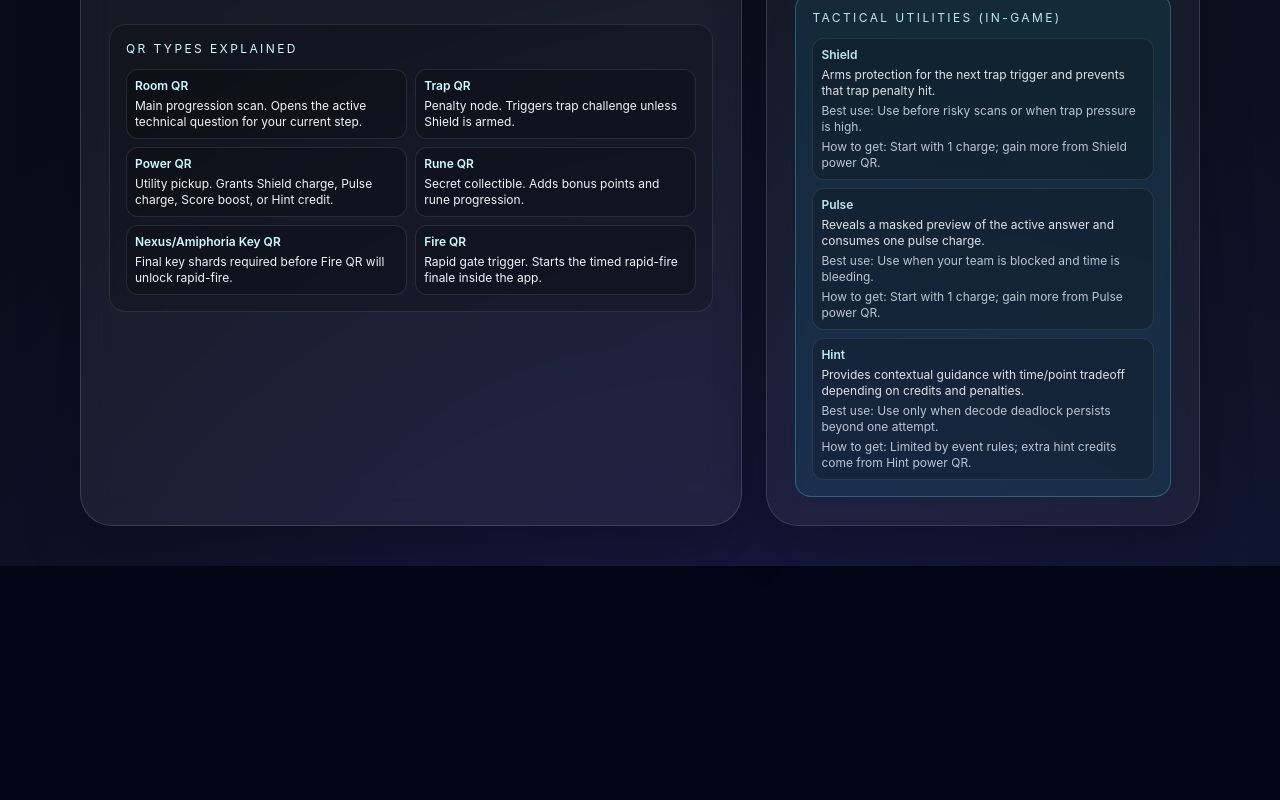
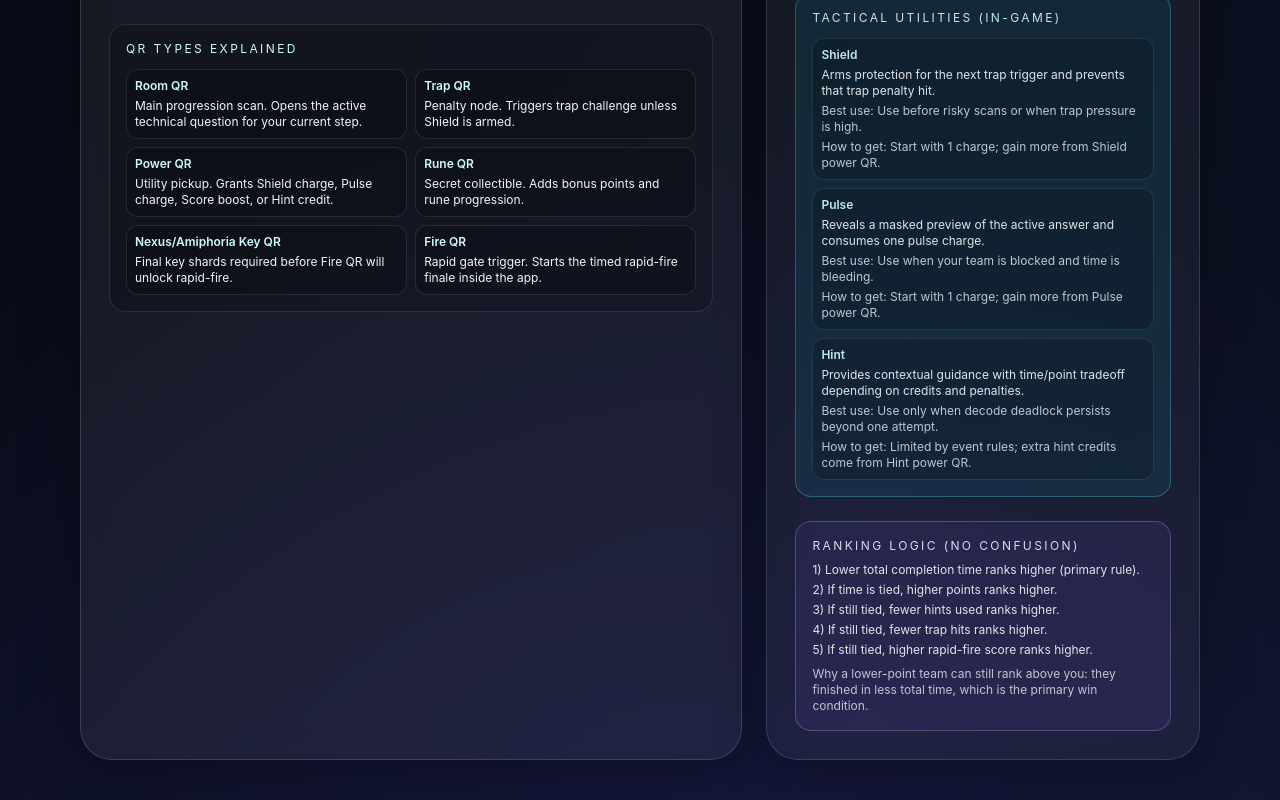
Before and after one commit to Anish17-Shanu/Scan_to_Survive, a React (Vite) app in the folder frontend/: page /#/ in a window 1280 px wide. Shown: the part 1224-2024 px from the top of the page. Before the commit the page ends 1790 px from the top, so only its background shows below. Built offline with nearby package versions, Linux system fonts and the light colour scheme.

Commit message:
Clarify leaderboard rules and align rapid-fire tie-break

```diff
--- a/frontend/src/pages/LandingPage.tsx
+++ b/frontend/src/pages/LandingPage.tsx
@@ -40,6 +40,14 @@ const FEATURE_PILLARS = [
   "Multi-device continuity for team login",
   "Final key gate with rapid-fire category selection",
   "Hint, shield, and pulse tactical utilities"
+];
+
+const RANKING_RULES = [
+  "1) Lower total completion time ranks higher (primary rule).",
+  "2) If time is tied, higher points ranks higher.",
+  "3) If still tied, fewer hints used ranks higher.",
+  "4) If still tied, fewer trap hits ranks higher.",
+  "5) If still tied, higher rapid-fire score ranks higher."
 ];
 
 const QR_TYPES = [
@@ -225,6 +233,18 @@ export function LandingPage() {
                 ))}
               </div>
             </div>
+
+            <div className="mt-6 rounded-2xl border border-violet-300/30 bg-violet-500/10 p-4">
+              <p className="text-xs uppercase tracking-[0.2em] text-violet-100">Ranking Logic (No Confusion)</p>
+              <div className="mt-2 grid gap-1 text-xs text-slate-100">
+                {RANKING_RULES.map((rule) => (
+                  <p key={rule}>{rule}</p>
+                ))}
+              </div>
+              <p className="mt-2 text-xs text-slate-300">
+                Why a lower-point team can still rank above you: they finished in less total time, which is the primary win condition.
+              </p>
+            </div>
           </article>
         </section>
       </section>
```
Also changed, not shown: 1 other file (tests, documents, lock files or other folders).
